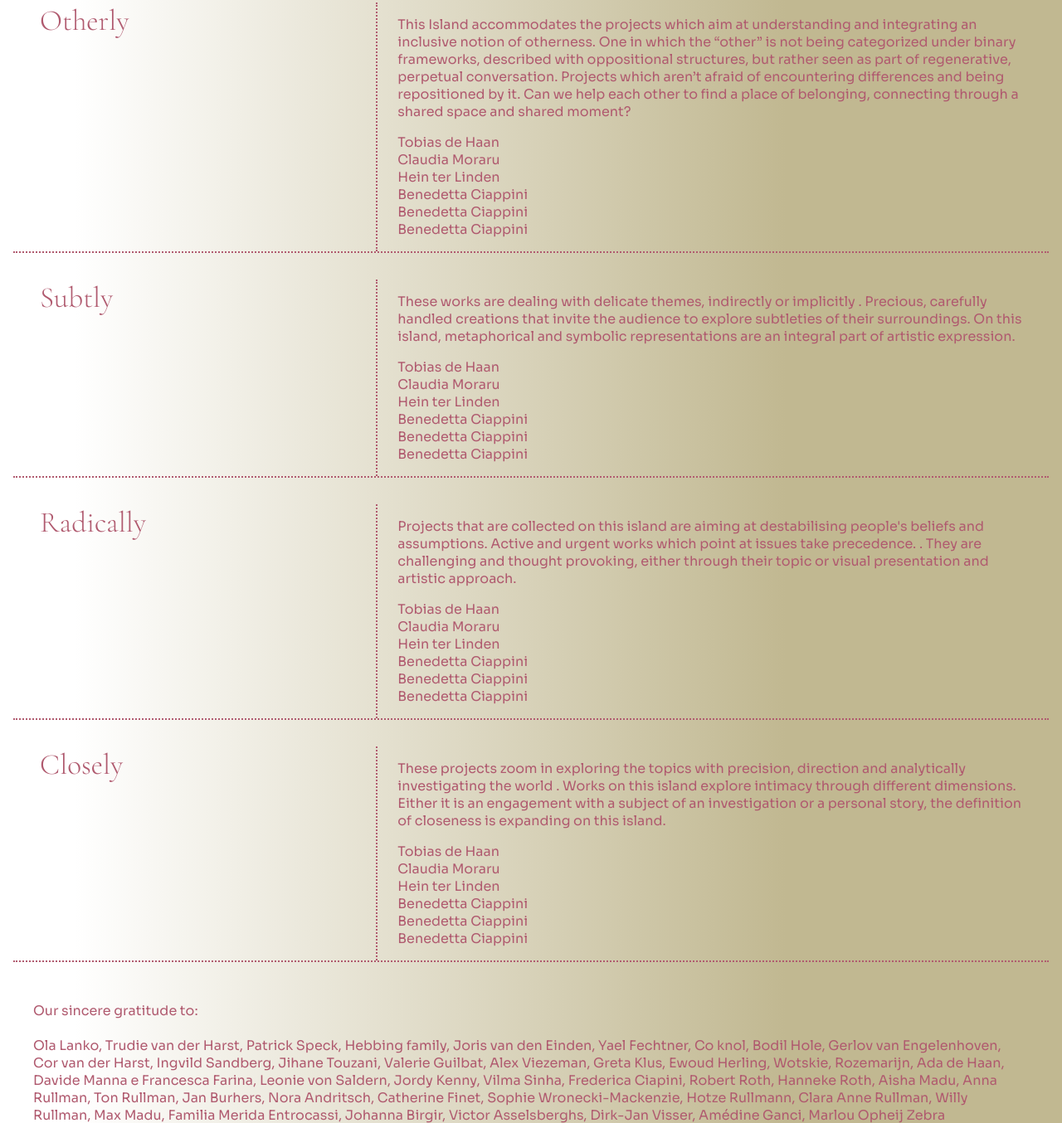
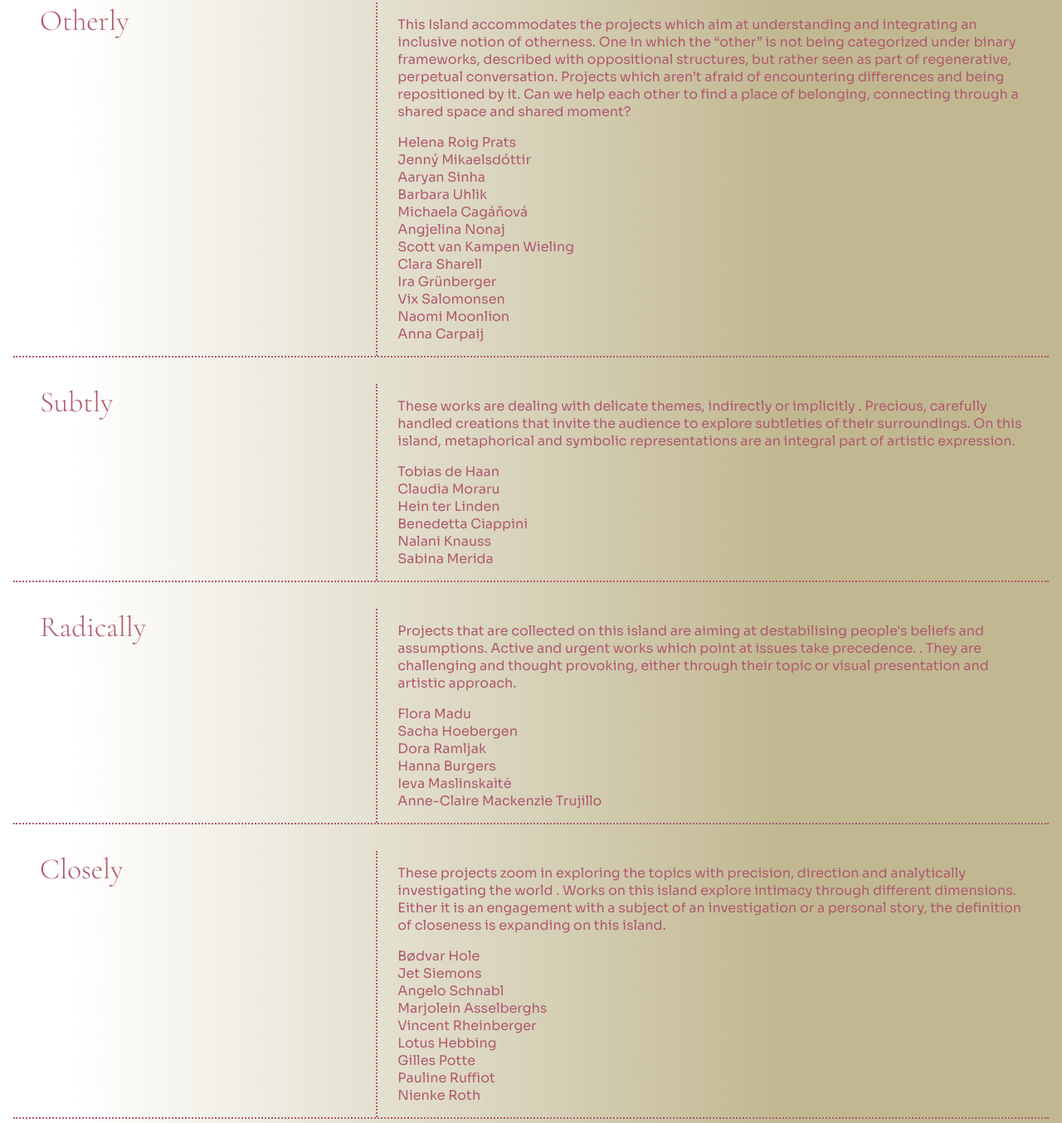
Before and after one commit to KexinHao/unfolding-territories, a plain HTML site: page about.html in a window 1280 px wide. Shown: the part 1247-2601 px from the top of the page at 83% size. Drawn offline with nearby package versions, Linux system fonts and the light colour scheme; files whose address does not match are found by name; a web font is replaced by a local one.

Commit message:
names update

```diff
--- a/about.html
+++ b/about.html
@@ -114,12 +114,18 @@
           This Island accommodates the projects which aim at understanding and integrating an inclusive notion of otherness. One in which the “other” is not being categorized under binary frameworks, described with oppositional structures, but rather seen as part of regenerative, perpetual conversation. Projects which aren’t afraid of encountering differences and being repositioned by it. Can we help each other to find a place of belonging, connecting through a shared space and shared moment?
           </p>
           <p id="inhabitors">
-            <a>Tobias de Haan</a><br />
-            <a>Claudia Moraru</a><br />
-            <a>Hein ter Linden</a><br />
-            <a>Benedetta Ciappini</a><br />
-            <a>Benedetta Ciappini</a><br />
-            <a>Benedetta Ciappini</a>
+            <a href="/index.html">Helena Roig Prats</a><br />
+            <a href="/index.html">Jenný Mikaelsdóttir</a><br />
+            <a href="/index.html">Aaryan Sinha</a><br />
+            <a href="/index.html">Barbara Uhlik</a><br />
+            <a href="/index.html">Michaela Cagáňová</a><br />
+            <a href="/index.html">Angjelina Nonaj</a><br />
+            <a href="/index.html">Scott van Kampen Wieling</a><br />
+            <a href="/index.html">Clara Sharell</a><br />
+            <a href="/index.html">Ira Grünberger</a><br />
+            <a href="/index.html">Vix Salomonsen</a><br />
+            <a href="/index.html">Naomi Moonlion</a><br />
+            <a href="/index.html">Anna Carpaij</a><br />
           </p>
         </div>
       </div>
@@ -132,12 +138,12 @@
             These works are dealing with delicate themes, indirectly or implicitly . Precious, carefully handled creations that invite the audience to explore subtleties of their surroundings. On this island, metaphorical and symbolic representations are an integral part of artistic expression.
           </p>
           <p id="inhabitors">
-            <a>Tobias de Haan</a><br />
-            <a>Claudia Moraru</a><br />
-            <a>Hein ter Linden</a><br />
-            <a>Benedetta Ciappini</a><br />
-            <a>Benedetta Ciappini</a><br />
-            <a>Benedetta Ciappini</a><br />
+            <a href="/index.html">Tobias de Haan</a><br />
+            <a href="/index.html">Claudia Moraru</a><br />
+            <a href="/index.html">Hein ter Linden</a><br />
+            <a href="/index.html">Benedetta Ciappini</a><br />
+            <a href="/index.html">Nalani Knauss</a><br />
+            <a href="/index.html">Sabina Merida</a><br />
           </p>
         </div>
       </div>
@@ -150,12 +156,12 @@
             Projects that are collected on this island are aiming at destabilising people's beliefs and assumptions. Active and urgent works which point at issues take precedence. . They are challenging and thought provoking, either through their topic or visual presentation and artistic approach.
           </p>
           <p id="inhabitors">
-            <a>Tobias de Haan</a><br />
-            <a>Claudia Moraru</a><br />
-            <a>Hein ter Linden</a><br />
-            <a>Benedetta Ciappini</a><br />
-            <a>Benedetta Ciappini</a><br />
-            <a>Benedetta Ciappini</a><br />
+            <a href="/index.html">Flora Madu</a><br />
+            <a href="/index.html">Sacha Hoebergen</a><br />
+            <a href="/index.html">Dora Ramljak</a><br />
+            <a href="/index.html">Hanna Burgers</a><br />
+            <a href="/index.html">Ieva Maslinskaitė</a><br />
+            <a href="/index.html">Anne-Claire Mackenzie Trujillo</a><br />
           </p>
         </div>
       </div>
@@ -168,12 +174,15 @@
             These projects zoom in exploring the topics with precision, direction and analytically investigating the world . Works on this island explore intimacy through different dimensions. Either it is an engagement with a subject of an investigation or a personal story, the definition of closeness is expanding on this island.
           </p>
           <p id="inhabitors">
-            <a>Tobias de Haan</a><br />
-            <a>Claudia Moraru</a><br />
-            <a>Hein ter Linden</a><br />
-            <a>Benedetta Ciappini</a><br />
-            <a>Benedetta Ciappini</a><br />
-            <a>Benedetta Ciappini</a><br />
+            <a href="/index.html">Bødvar Hole</a><br />
+            <a href="/index.html">Jet Siemons</a><br />
+            <a href="/index.html">Angelo Schnabl</a><br />
+            <a href="/index.html">Marjolein Asselberghs</a><br />
+            <a href="/index.html">Vincent Rheinberger</a><br />
+            <a href="/index.html">Lotus Hebbing</a><br />
+            <a href="/index.html">Gilles Potte</a><br />
+            <a href="/index.html">Pauline Ruffiot</a><br />
+            <a href="/index.html">Nienke Roth</a><br />
           </p>
         </div>
       </div>
```
